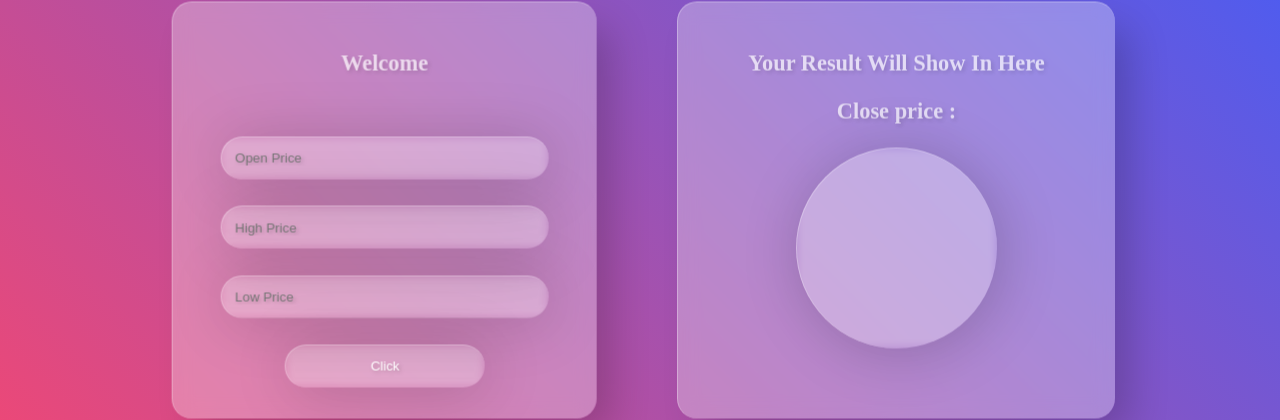
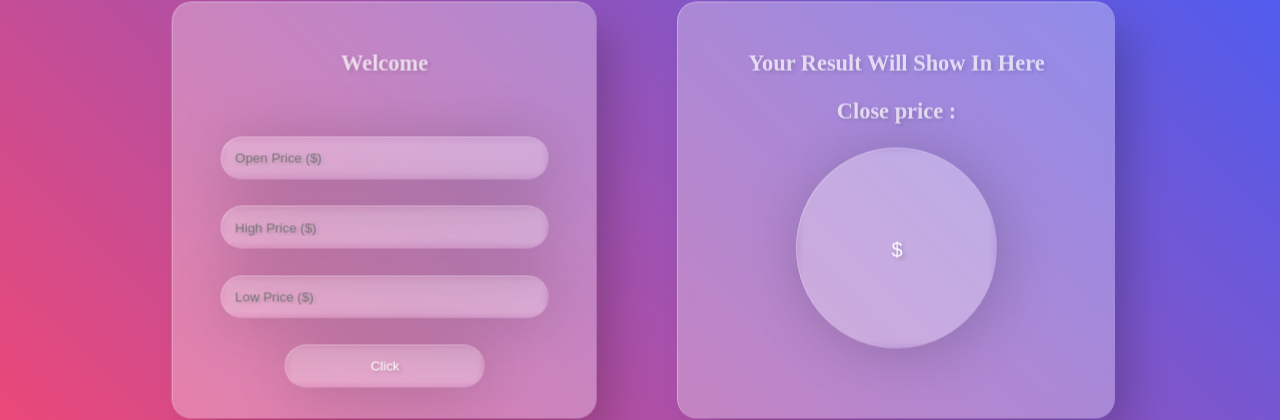
Before and after one commit to nugriz/front-end-LTKA, a React (Create React App) app: page / in a window 1280 px wide. Shown: the part 190-610 px from the top of the page. Built offline with nearby package versions, Linux system fonts and the light colour scheme.

Commit message:
garnishing

```diff
--- a/src/App.js
+++ b/src/App.js
@@ -177,9 +177,9 @@ export default function App() {
         {/* Also, note I changed the function name, handleSubmit */}
         <form onSubmit={handleSubmit} style={form}>
           <p style={p}>Welcome</p>
-          <div><input style={input} type="text" placeholder='Open Price' name="name" value={openPrice} onChange={handleChange} /></div>
-          <div><input style={input} type="text" placeholder='High Price'name="names" value={highPrice} onChange={handleChange2} /></div>
-          <div><input style={input} type="text" placeholder='Low Price' name="namez" value={lowPrice} onChange={handleChange3} /></div>
+          <div><input style={input} type="text" placeholder='Open Price ($)' name="name" value={openPrice} onChange={handleChange} /></div>
+          <div><input style={input} type="text" placeholder='High Price ($)'name="names" value={highPrice} onChange={handleChange2} /></div>
+          <div><input style={input} type="text" placeholder='Low Price ($)' name="namez" value={lowPrice} onChange={handleChange3} /></div>
           <button style={button} type="submit">Click</button>
         </form>
       </div>
@@ -189,7 +189,9 @@ export default function App() {
         <p style={p2}>Close price :</p>
           <div style={close}>
             <div style={{fontSize: '20px', paddingTop: '4.5em'}}>
-            {respond['predicted_price']}
+              $ {
+                respond['predicted_price'] ? Number(respond['predicted_price']).toFixed(2) : " "
+              }
             </div>
           </div>
         </div>
```
